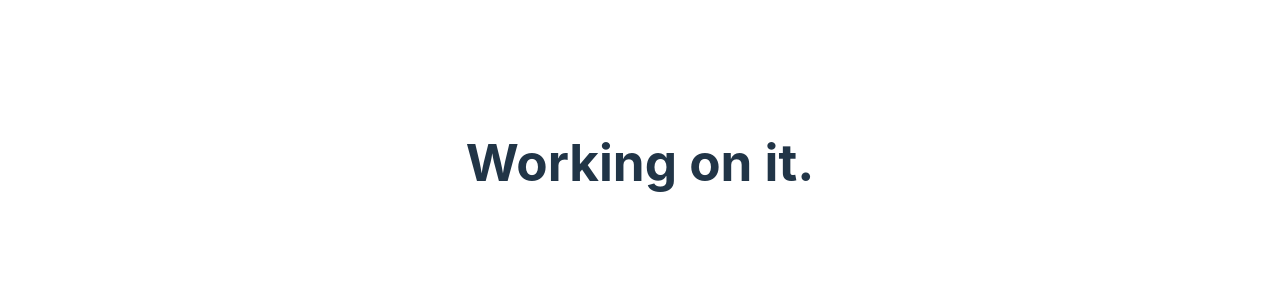
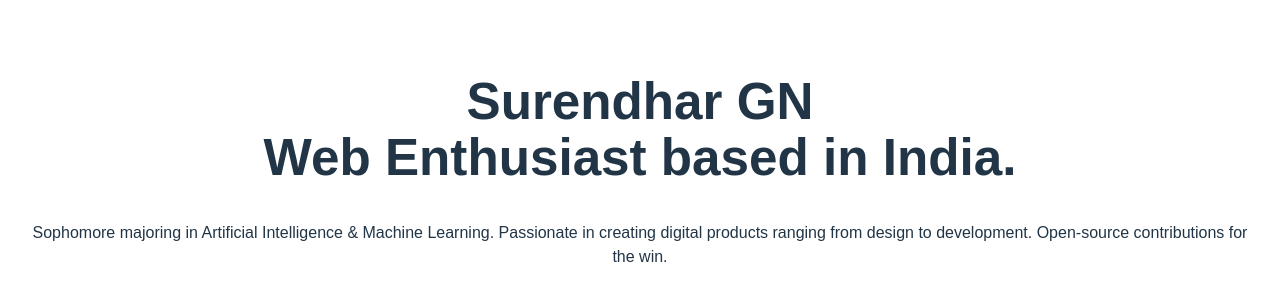
Before and after one commit to SurendharGN/Portfolio, a React (Vite) app: page / in a window 1280 px wide. Shown: the part 238-538 px from the top of the page. Built offline with nearby package versions, Linux system fonts and the light colour scheme.

Commit message:
generating a boilerplate.

```diff
--- a/src/App.jsx
+++ b/src/App.jsx
@@ -8,7 +8,18 @@ function App() {
   return (
     <>
         <div>
-            <h1>Working on it.</h1>
+            <header id="header">
+                <h1 id="desc">Surendhar GN <br></br>Web Enthusiast based in India.</h1>
+            </header>
+            <main id="main">
+                <p id="about">Sophomore majoring in Artificial Intelligence & Machine Learning.
+Passionate in creating digital products ranging from design to development.
+Open-source contributions for the win.
+
+</p>
+            </main>
+            <footer id="footer"></footer>
+
         </div>
     </>
   )
--- a/src/index.css
+++ b/src/index.css
@@ -1,5 +1,5 @@
 :root {
-  font-family: Inter, system-ui, Avenir, Helvetica, Arial, sans-serif;
+  font-family: Arial, Helvetica, sans-serif;
   line-height: 1.5;
   font-weight: 400;
 
```
